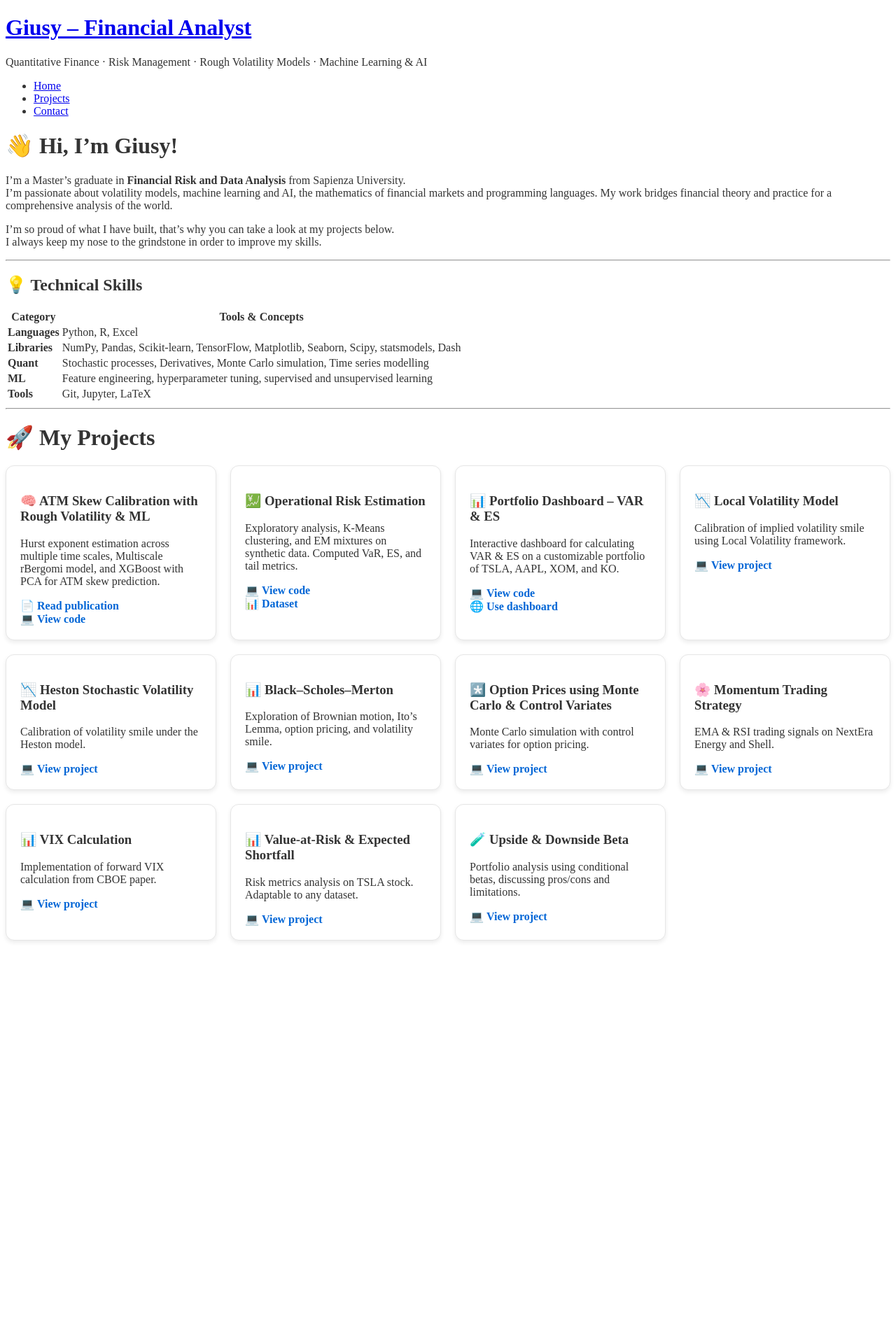
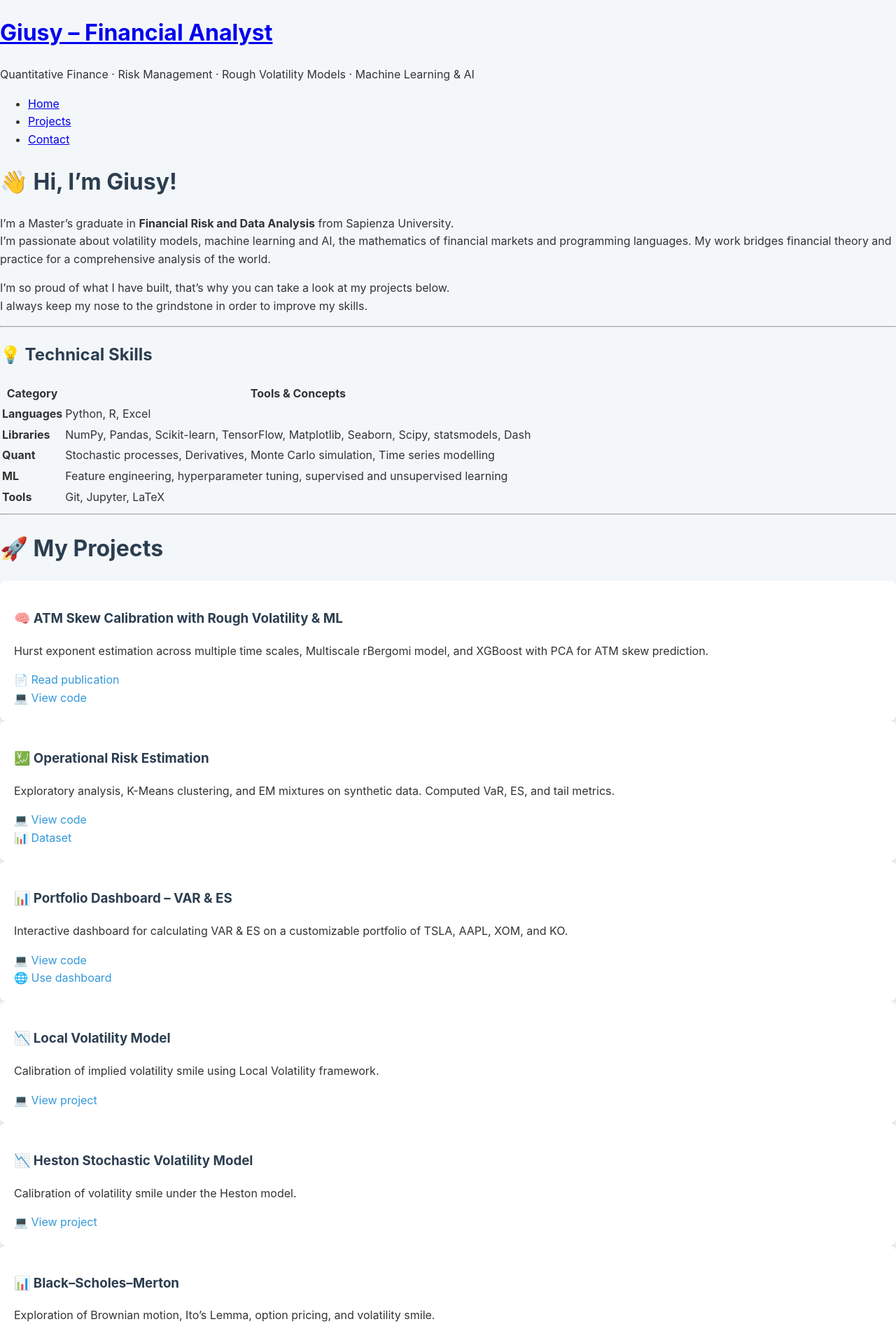
Before and after one commit to yukigiusy/My-researches, a Jekyll site: the page built from index.md, in a window 1280 px wide. Shown: the top 1912 px of the page at 70% size. Built offline with Jekyll 4.4.1, drawn with Linux system fonts in a browser that asks for light colours; before the commit the page ends 1352 px from its top, so only the background shows below that.

Commit message:
Update style.css

```diff
--- a/assets/css/style.css
+++ b/assets/css/style.css
@@ -1,36 +1,36 @@
-/* Force light background and text */
+/* Global Styles */
 body {
-  background-color: #ffffff !important;
-  color: #333333 !important;
+  font-family: 'Inter', sans-serif;
+  background-color: #f4f7fa;
+  color: #333;
+  line-height: 1.6;
+  margin: 0;
+  padding: 0;
 }
 
-/* Project cards */
-.projects-grid {
-  display: grid;
-  grid-template-columns: repeat(auto-fit, minmax(300px, 1fr));
-  gap: 20px;
-  margin-top: 20px;
+h1, h2, h3 {
+  color: #2c3e50;
 }
 
+/* Project Cards */
 .project-card {
-  background: #ffffff;
-  border: 1px solid #e6e6e6;
-  border-radius: 12px;
+  background: #fff;
+  border-radius: 8px;
+  box-shadow: 0 4px 6px rgba(0, 0, 0, 0.1);
   padding: 20px;
-  box-shadow: 0 3px 6px rgba(0,0,0,0.08);
-  transition: transform 0.2s ease, box-shadow 0.2s ease;
+  transition: transform 0.3s ease, box-shadow 0.3s ease;
 }
 
 .project-card:hover {
   transform: translateY(-5px);
-  box-shadow: 0 6px 12px rgba(0,0,0,0.12);
+  box-shadow: 0 6px 12px rgba(0, 0, 0, 0.15);
 }
 
 .project-card a {
-  color: #0366d6;
-  font-weight: 600;
+  color: #3498db;
   text-decoration: none;
 }
+
 .project-card a:hover {
   text-decoration: underline;
 }
```
